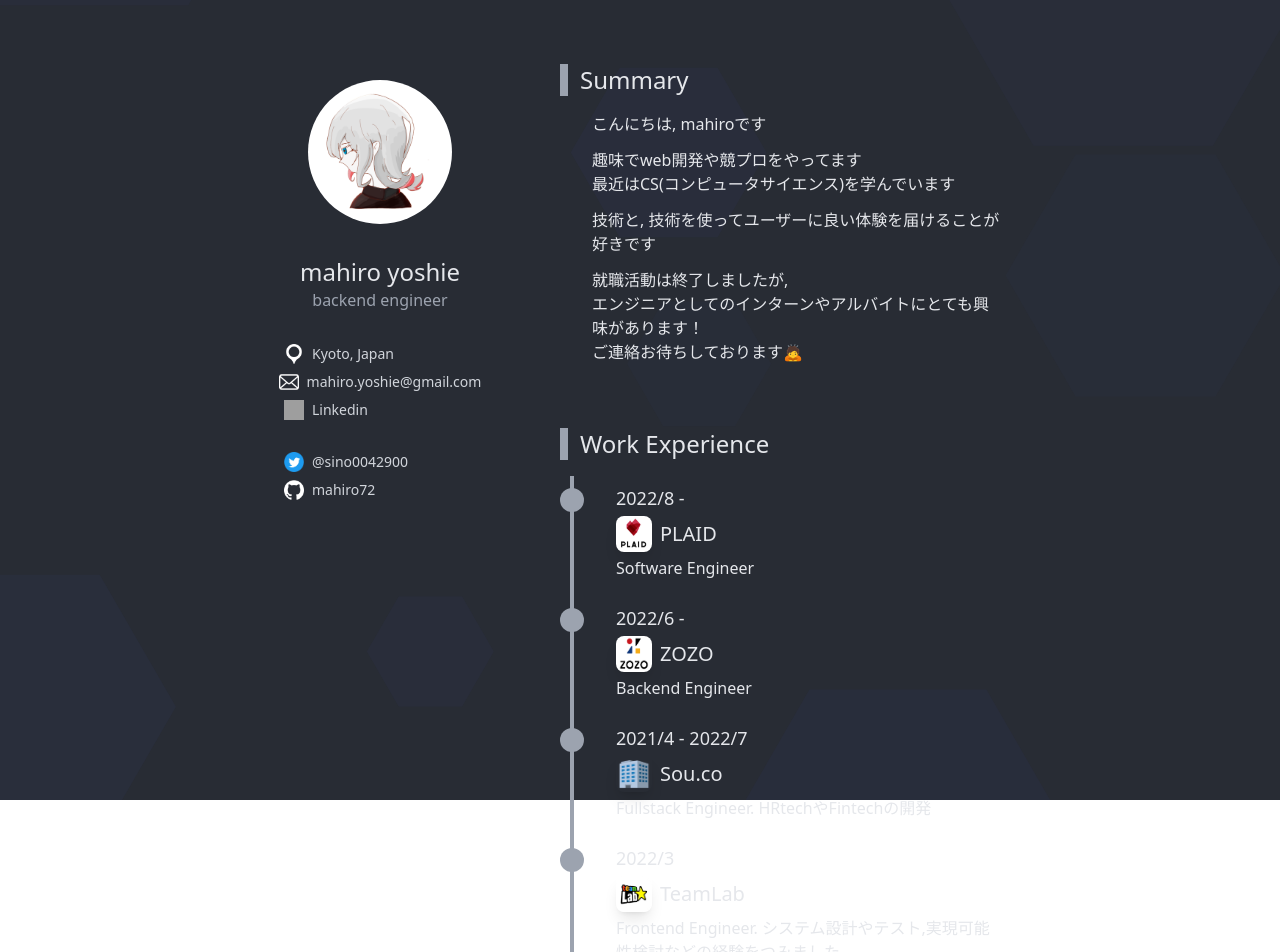
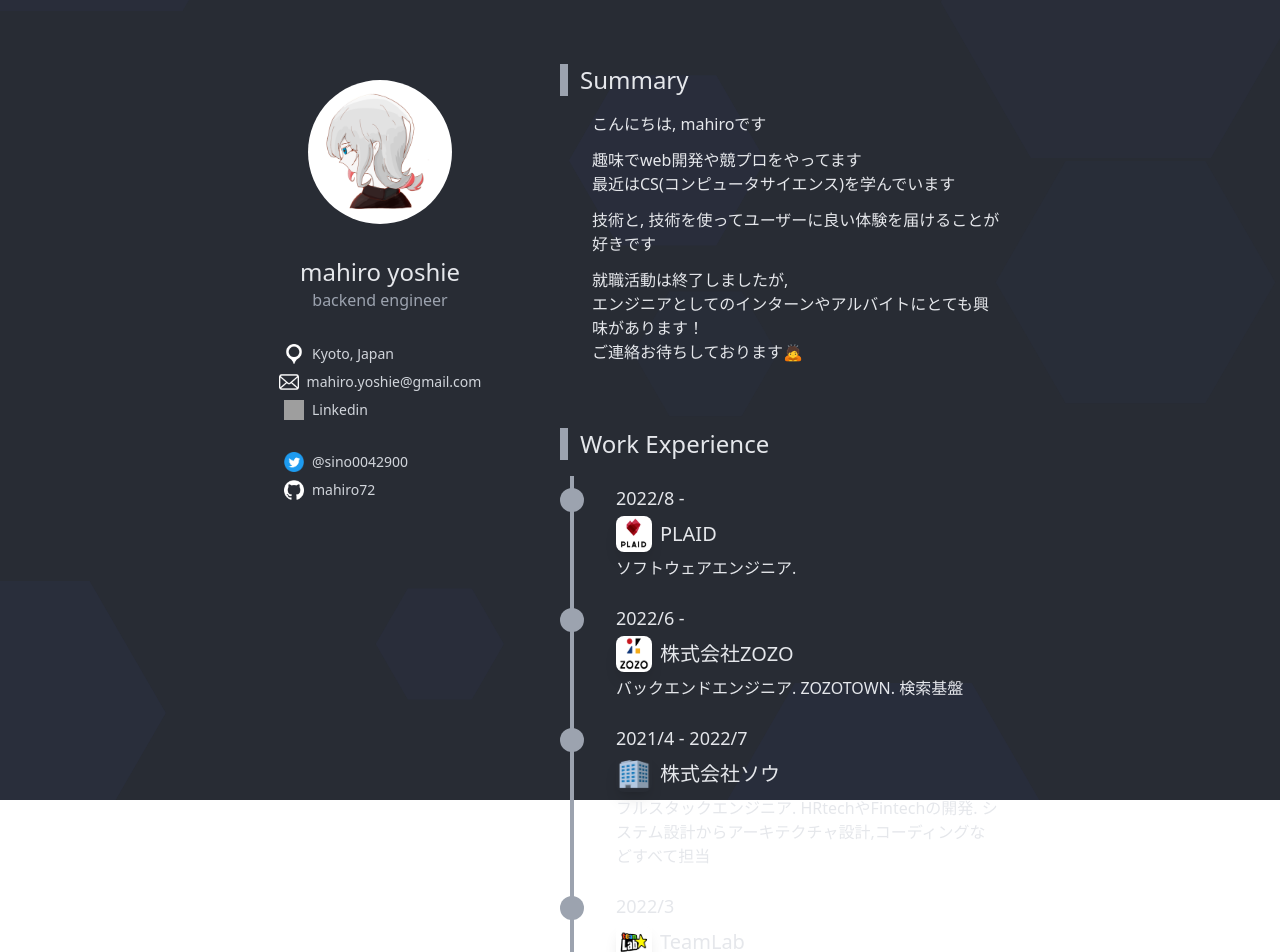
Before and after one commit to mahiro72/mahiro72-resume, a React (Create React App) app: page / in a window 1280 px wide. Shown: the top 952 px of the page. Built offline with nearby package versions, Linux system fonts and the light colour scheme; grey boxes are pictures that could not be loaded.

Commit message:
文言修正

```diff
--- a/src/data/profile/work/data.ts
+++ b/src/data/profile/work/data.ts
@@ -10,25 +10,25 @@ const data = {
             "date":"2022/8 -",
             "img":img_plaid,
             "name":"PLAID",
-            "about":"Software Engineer"
+            "about":"ソフトウェアエンジニア."
         },
         {
             "date":"2022/6 -",
             "img":img_zozo,
-            "name":"ZOZO",
-            "about":"Backend Engineer"
+            "name":"株式会社ZOZO",
+            "about":"バックエンドエンジニア. ZOZOTOWN. 検索基盤"
         },
         {
             "date":"2021/4 - 2022/7",
             "img":img_example,
-            "name":"Sou.co",
-            "about":"Fullstack Engineer. HRtechやFintechの開発"
+            "name":"株式会社ソウ",
+            "about":"フルスタックエンジニア. HRtechやFintechの開発. システム設計からアーキテクチャ設計,コーディングなどすべて担当"
         },
         {
             "date":"2022/3",
             "img":img_teamlab,
             "name":"TeamLab",
-            "about":"Frontend Engineer. システム設計やテスト,実現可能性検討などの経験をつみました"
+            "about":"フロントエンドエンジニア. システム設計やテスト,実現可能性検討などの経験をつみました"
         },
         {
             "date":"2021/9",
```
